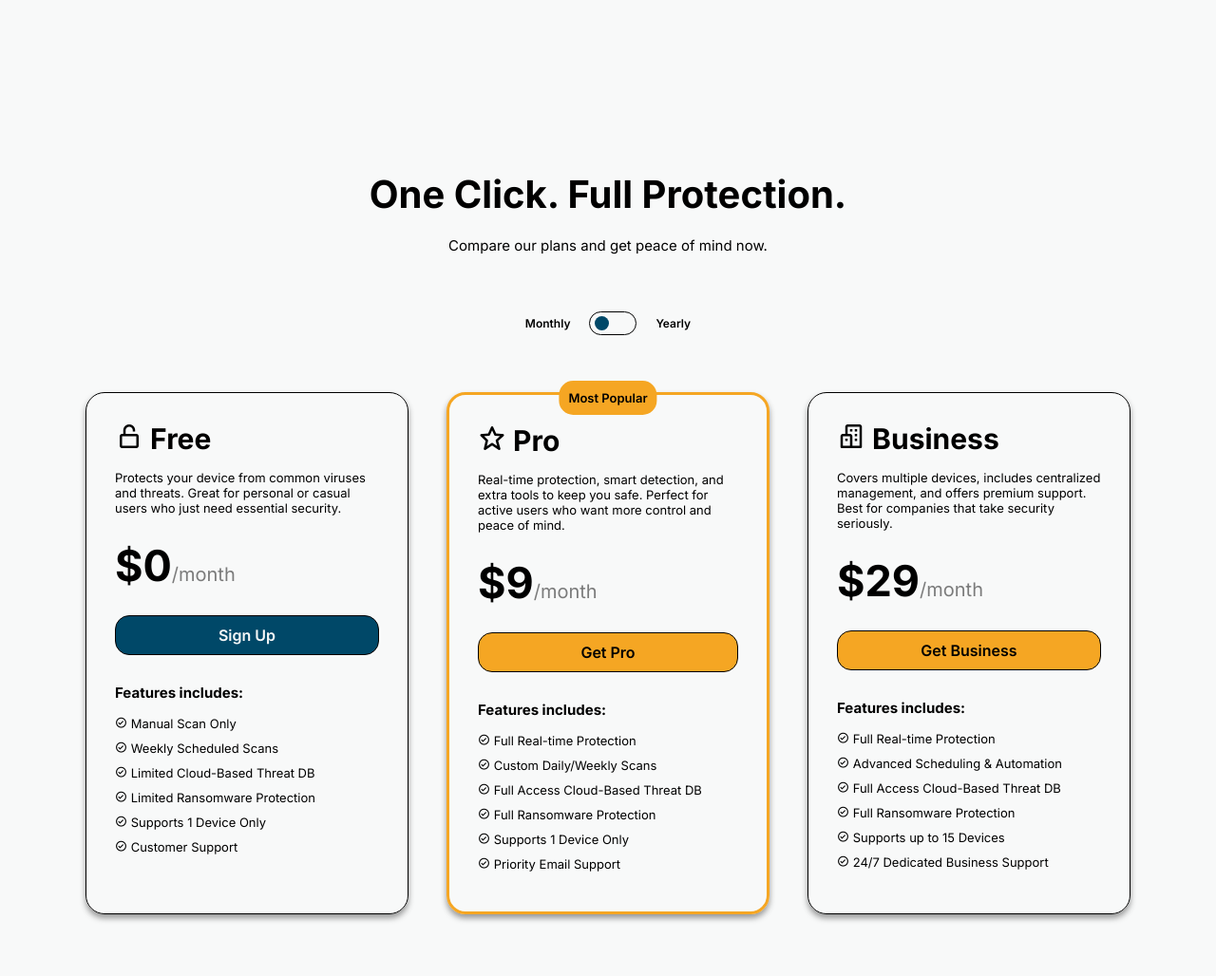
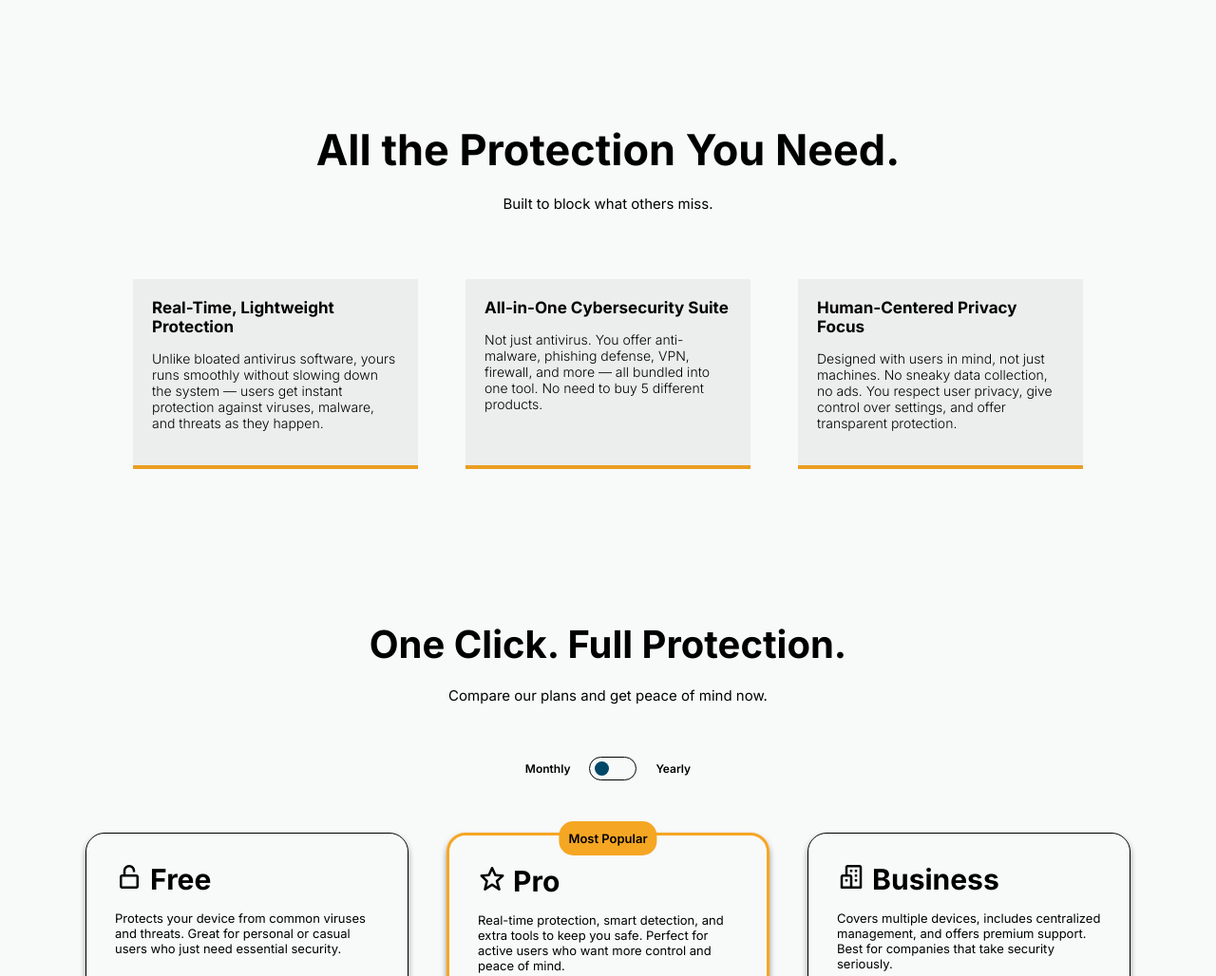
Before and after one commit to senarais/rhinowall, a plain HTML site: page index.html in a window 1280 px wide. Shown: the part 980-2008 px from the top of the page at 95% size. Drawn offline with nearby package versions, Linux system fonts and the light colour scheme.

Commit message:
feat(main): added features section

```diff
--- a/css/index.css
+++ b/css/index.css
@@ -354,6 +354,62 @@ form button:hover {
     width: 140px;
 }
 
+.features {
+    background-color: var(--secondary-color);
+    width: 100%;
+    height: fit-content;
+    margin-top: 50px;
+    display: flex;
+    flex-direction: column;
+    gap: 70px;
+    margin-bottom: 160px;
+}
+
+.features-text {
+    text-align: center;
+    display: flex;
+    flex-direction: column;
+    gap: 20px;
+}
+
+.features-text h2 {
+    font-size: 45px;
+}
+
+.features-text p {
+    font-size: 15px;
+}
+
+.features-main {
+    display: flex;
+    justify-content: center;
+    gap: 50px;
+}
+
+.features-card {
+    width: 300px;
+    height: 200px;
+    padding: 20px;
+    background-color: var(--secondary-color);
+    filter: brightness(0.95);
+    border-bottom: 4px solid var(--third-color);
+    transition: 0.3s ease;
+}
+
+.features-card:hover {
+    transform: scale(1.05);
+}
+
+.features-card h6  {
+    font-size: 17px;
+    margin-bottom: 15px;
+}
+
+.features-card p  {
+    font-size: 14px;
+    font-weight: 300;
+}
+
 .price {
     width: 100%;
     height: fit-content;
@@ -362,7 +418,7 @@ form button:hover {
     align-items: center;
     margin: 100px 0;
     flex-direction: column;
-    gap: 60px;
+    gap: 55px;
 }
 
 .price-text {
--- a/index.html
+++ b/index.html
@@ -155,6 +155,28 @@
         </div>
     </div>
 
+    <div class="features">
+        <div class="features-text">
+            <h2>All the Protection You Need.</h2>
+            <p>Built to block what others miss.</p>
+        </div>
+
+        <div class="features-main">
+            <div class="features-card">
+                <h6>Real-Time, Lightweight Protection</h6>
+                <p>Unlike bloated antivirus software, yours runs smoothly without slowing down the system — users get instant protection against viruses, malware, and threats as they happen.</p>
+            </div>
+            <div class="features-card">
+                <h6>All-in-One Cybersecurity Suite</h6>
+                <p>Not just antivirus. You offer anti-malware, phishing defense, VPN, firewall, and more — all bundled into one tool. No need to buy 5 different products.</p>
+            </div>
+            <div class="features-card">
+                <h6>Human-Centered Privacy Focus</h6>
+                <p>Designed with users in mind, not just machines. No sneaky data collection, no ads. You respect user privacy, give control over settings, and offer transparent protection.</p>
+            </div>
+        </div>
+    </div>
+
     <div class="price">
         <div class="price-text">
             <h2>One Click. Full Protection.</h2>
```
Also changed, not shown: assets/pattern-randomized.png (added).
